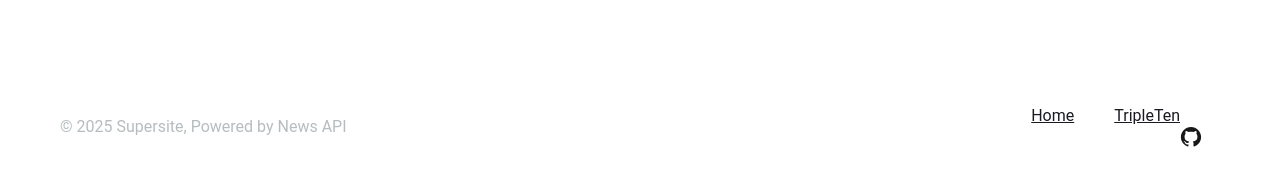
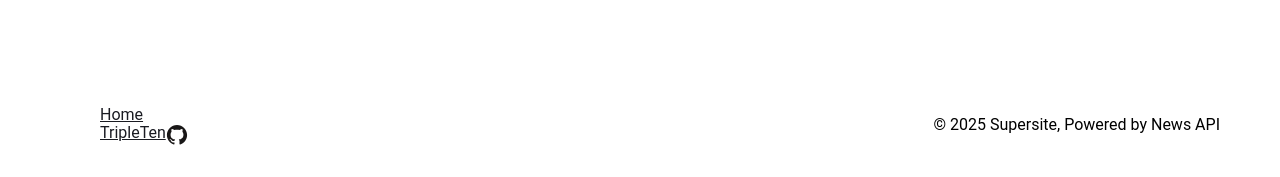
Before and after one commit to sun4205/NewsExplorer, a React (Vite) app: page / in a window 1280 px wide. Shown: the part 1130-1307 px from the top of the page. Built offline with nearby package versions, Linux system fonts and the light colour scheme.

Commit message:
update footer

```diff
--- a/src/components/Footer/Footer.css
+++ b/src/components/Footer/Footer.css
@@ -1,5 +1,13 @@
 .footer {
   padding: 30px 60px 26px 60px;
+  display: flex;
+  justify-content: space-between;
+  align-items: center;
+  flex-wrap: wrap;
+}
+
+.footer__container {
+  width: 100%;
   display: flex;
   justify-content: space-between;
   align-items: center;
@@ -11,39 +19,57 @@
   line-height: 22px;
   color: #b6bcbf;
 }
-.footer__link_container{
-    display: flex;
+
+
+.footer__links {
+  display: flex;
+  justify-content: center;
+  align-items: center;
+}
+/* .footer__links-item-container {
+  display: flex;
+  gap: 15px;
+} */
+
+.footer__links-item-container {
+  display: flex;
+  justify-content: space-between;
 }
 
-.footer__link {
+.footer__links-item-left{
   display: flex;
+  flex-direction: column;
+}
 
-}
 
 .footer__link-item {
   color: #1a1b22;
   margin-left: 40px;
 }
 
-.footer__link-item .footer__link-item_gitHub{
-margin-left: 40px;
-}
 
 @media screen and (max-width: 768px) {
 }
 
 @media screen and (max-width: 320px) {
   .footer {
+    padding:20px 16px;
+  }
+  .footer__container{
     flex-direction: column-reverse;
     align-items: flex-start;
-    padding: 20px 16px;
+
   }
-  .footer__link_container {
+
+  .footer__paragraph{
+    padding:0 16px;
+  }
+  .footer__links-item-container{
     display: flex;
     justify-content: space-between;
   }
 
-  .footer__link {
+  .footer__links {
     display: flex;
     flex-direction: column;
   }
--- a/src/components/Footer/Footer.jsx
+++ b/src/components/Footer/Footer.jsx
@@ -1,35 +1,60 @@
+import { Link, useLocation } from "react-router-dom";
 import "./Footer.css";
 import github from "../../images/Vector.svg";
 
 function Footer() {
+  const location = useLocation();
+  const isMobile = window.matchMedia("(max-width: 320px)").matches;
   return (
+    // <footer className="footer">
+    //   <div className="footer__container">
+    //     <p className="footer__paragrph">
+    //       {" "}
+    //       © 2025 Supersite, Powered by News API
+    //     </p>
+
+    //     <div className="footer__links-item-container">
+    //       <Link to="/" className="footer__link-item">
+    //         Home
+    //       </Link>
+    //       <a
+    //         className="footer__link-item"
+    //         href="https://tripleten.com/"
+    //         target="_blank"
+    //       >
+    //         TripleTen
+    //       </a>
+    //       <a
+    //         className="footer__link-item"
+    //         href="https://github.com/sun4205"
+    //         target="_blank"
+    //       >
+    //         <img className=" footer__link-gitHub" src={github}></img>
+    //       </a>
+    //     </div>
+    //   </div>
+    // </footer>
     <footer className="footer">
-      <p className="footer__paragrph"> © 2025 Supersite, Powered by News API</p>
-      <div className="footer__link_container">
-        <div className="footer__link">
-          <a className="footer__link-item" href="/">
-            Home
-          </a>
-          <a
-            className="footer__link-item"
-            href="https://tripleten.com/"
-            target="_blank"
-          >
-            TripleTen
-          </a>
+      <div className="footer__container">
+        {isMobile && <p className="footer__paragraph">© 2025 Supersite, Powered by News API</p>}
+
+        <div className="footer__links-item-container">
+          <div className="footer__links-item-left">
+            <Link to="/" className="footer__link-item">Home</Link>
+            <a className="footer__link-item" href="https://tripleten.com/" target="_blank" rel="noopener noreferrer">TripleTen</a>
+          </div>
+          <div className="footer__links-item-right">
+            <a className="footer__link-item" href="https://github.com/sun4205" target="_blank" rel="noopener noreferrer">
+              <img className="footer__link-gitHub" src={github} alt="GitHub" />
+            </a>
+          </div>
         </div>
 
-        <div classname="footer__link-right">
-          <a
-            className="footer__link-item footer__link-item_gitHub"
-            href="https://github.com/sun4205"
-            target="_blank"
-          >
-            <img src={github}></img>
-          </a>
-        </div>
+        {!isMobile && <p className="footer__paragraph">© 2025 Supersite, Powered by News API</p>}
       </div>
     </footer>
+
+
   );
 }
 
```
